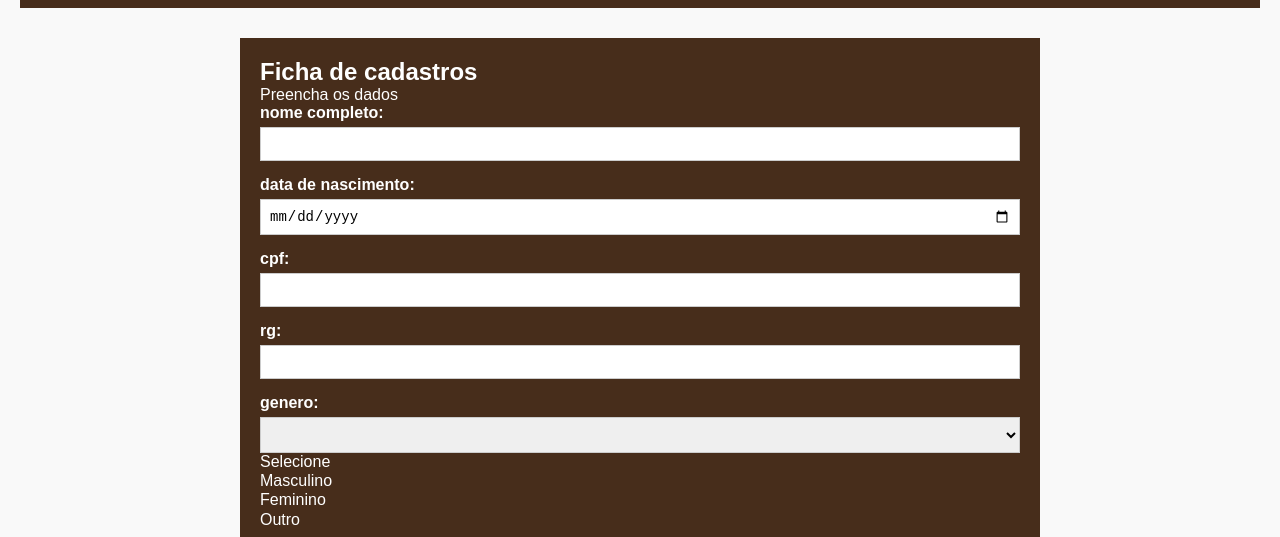
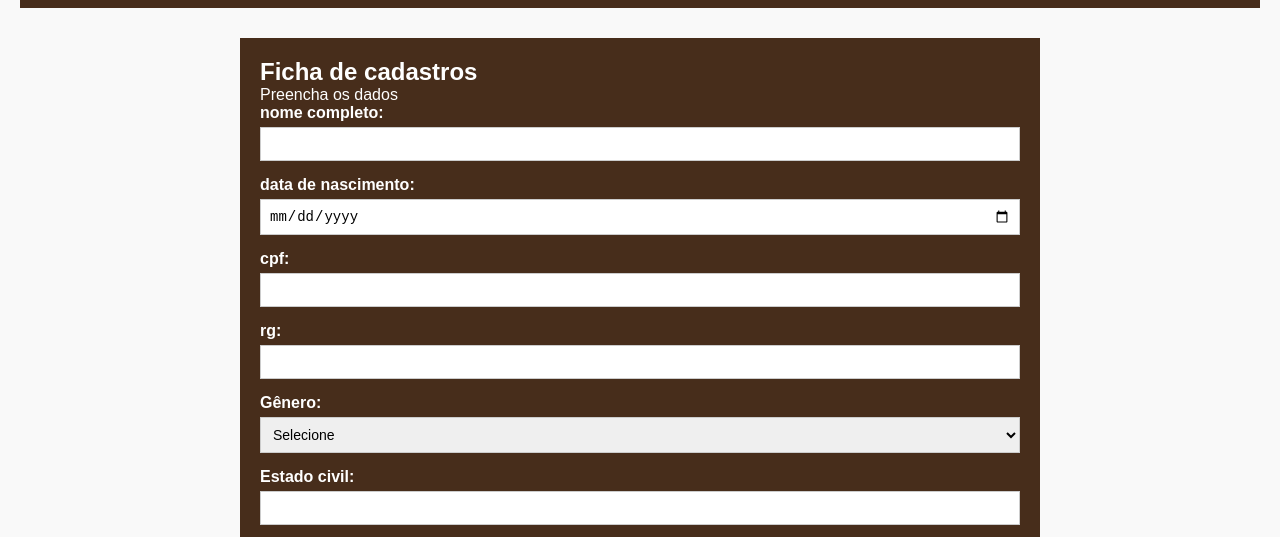
Before and after one commit to guifischeer/Formulario-Chacara-Sagua-u, a plain HTML site: page index.html in a window 1280 px wide. Shown: the part 237-774 px from the top of the page. Drawn offline with Linux system fonts and the light colour scheme.

Commit message:
add- arrumar genero seleção

```diff
--- a/index.html
+++ b/index.html
@@ -41,12 +41,13 @@
                     <input type="text" name="rg" required>
                 </label>
 
-                <label>genero:
-                    <select name="genero" required></select>
-                    <option value="">Selecione</option>
-                    <option value="Masculino">Masculino</option>
-                    <option value="Feminino">Feminino</option>
-                    <option value="Outro">Outro</option>
+                <label>Gênero:
+                    <select name="genero" required>
+                        <option value="">Selecione</option>
+                        <option value="Masculino">Masculino</option>
+                        <option value="Feminino">Feminino</option>
+                        <option value="Outro">Outro</option>
+                    </select>
                 </label>
 
                 <label>Estado civil:
```
